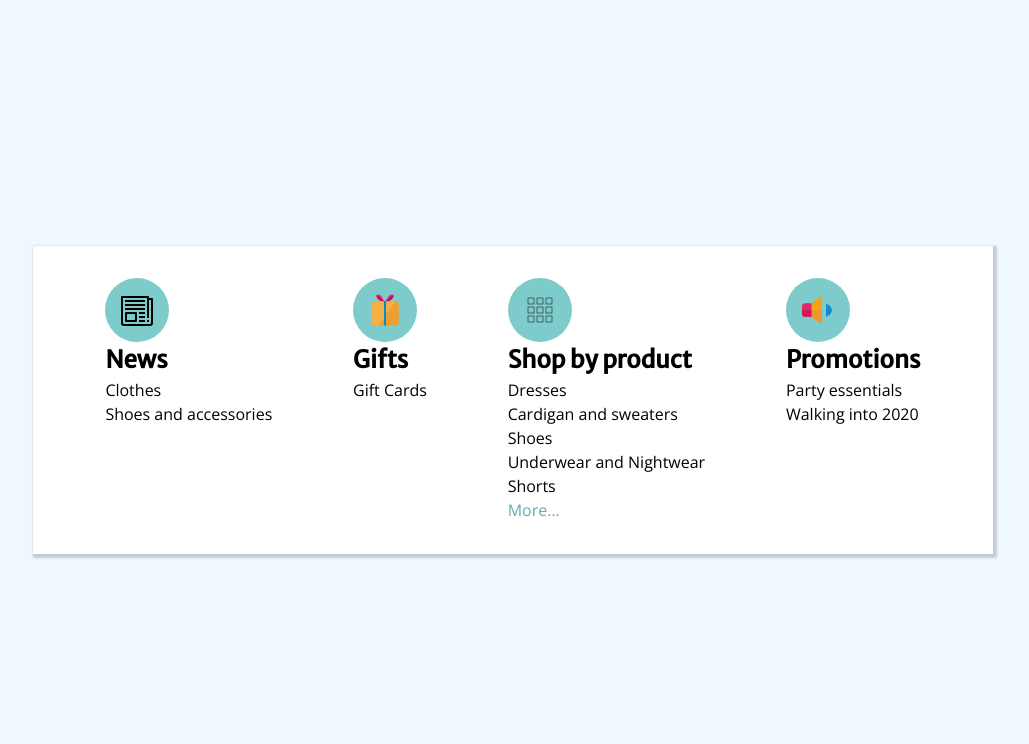
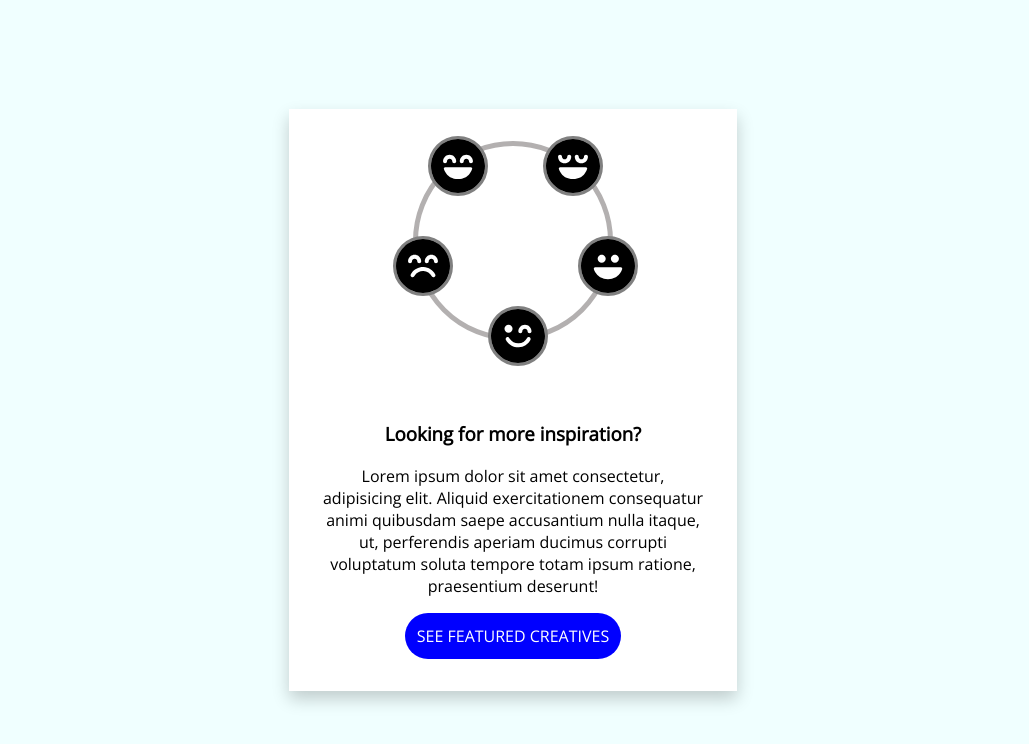
Before and after one commit to vishi-tata/ICodeThisChallenges, a plain HTML site: page index.html in a window 1280 px wide. Shown: the whole page, without its empty margins (127-1156 px from the left). Drawn offline with nearby package versions, Linux system fonts and the light colour scheme.

Commit message:
ICodeThis challenge dated 120223

```diff
--- a/index.html
+++ b/index.html
@@ -1,12 +1,11 @@
 <!DOCTYPE html>
-
-<html lang="en-US">
+<html lang="en">
 
 <head>
   <meta charset="UTF-8">
+  <meta http-equiv="X-UA-Compatible" content="IE=edge">
   <meta name="viewport" content="width=device-width, initial-scale=1.0">
-  <title>Main Nav Header</title>
-  <script src="https://cdn.tailwindcss.com"></script>
+  <title>Users Card</title>
   <link rel="preconnect" href="https://fonts.googleapis.com">
   <link rel="preconnect" href="https://fonts.gstatic.com" crossorigin>
   <link href="https://fonts.googleapis.com/css2?family=Merriweather+Sans&family=Open+Sans:wght@300;400&display=swap"
@@ -15,142 +14,99 @@
 </head>
 
 <body>
-  <header id="main-header">
-    <nav>
-      <ul id="nav-links">
-        <li>
-          <div class="img-container">
-            <svg width="800px" height="800px" viewBox="0 0 32 32" enable-background="new 0 0 32 32" id="Stock_cut"
-              version="1.1" xml:space="preserve" xmlns="http://www.w3.org/2000/svg"
-              xmlns:xlink="http://www.w3.org/1999/xlink">
-
-              <desc />
-
+  <section class="card">
+    <div class="users__image">
+      <div class="user__image" id="user-image-1"><svg fill="#000000" version="1.1" id="Capa_1"
+          xmlns="http://www.w3.org/2000/svg" xmlns:xlink="http://www.w3.org/1999/xlink" width="800px" height="800px"
+          viewBox="0 0 410.758 410.758" xml:space="preserve">
           <g>
-
-                <path d="M27,5V3H1v26   c0,1.105,0.895,2,2,2h26c1.105,0,2-0.895,2-2V5H27z" fill="none" stroke="#000000"
-                  stroke-linejoin="round" stroke-miterlimit="10" stroke-width="2" />
-
-                <rect fill="none" height="8" stroke="#000000" stroke-linejoin="round" stroke-miterlimit="10"
-                  stroke-width="2" width="10" x="5" y="19" />
-
-                <line fill="none" stroke="#000000" stroke-linejoin="round" stroke-miterlimit="10" stroke-width="2"
-                  x1="27" x2="27" y1="5" y2="24" />
-
-                <line fill="none" stroke="#000000" stroke-linejoin="round" stroke-miterlimit="10" stroke-width="2"
-                  x1="27" x2="27" y1="26" y2="28" />
-
-                <line fill="none" stroke="#000000" stroke-linejoin="round" stroke-miterlimit="10" stroke-width="2"
-                  x1="4" x2="24" y1="11" y2="11" />
-
-                <line fill="none" stroke="#000000" stroke-linejoin="round" stroke-miterlimit="10" stroke-width="2"
-                  x1="4" x2="24" y1="7" y2="7" />
-
-                <line fill="none" stroke="#000000" stroke-linejoin="round" stroke-miterlimit="10" stroke-width="2"
-                  x1="4" x2="24" y1="15" y2="15" />
-
-                <line fill="none" stroke="#000000" stroke-linejoin="round" stroke-miterlimit="10" stroke-width="2"
-                  x1="18" x2="24" y1="19" y2="19" />
-
-                <line fill="none" stroke="#000000" stroke-linejoin="round" stroke-miterlimit="10" stroke-width="2"
-                  x1="18" x2="24" y1="23" y2="23" />
-
-                <line fill="none" stroke="#000000" stroke-linejoin="round" stroke-miterlimit="10" stroke-width="2"
-                  x1="18" x2="24" y1="27" y2="27" />
-
+            <path d="M350.604,60.153C311.812,21.362,260.237,0,205.379,0C150.521,0,98.945,21.362,60.154,60.153S0,150.52,0,205.378
+         c0,54.858,21.363,106.437,60.154,145.227c38.791,38.791,90.366,60.153,145.225,60.153c54.859,0,106.434-21.362,145.225-60.153
+         c38.791-38.79,60.154-90.366,60.154-145.227C410.758,150.521,389.395,98.944,350.604,60.153z M91.78,169.325
+         c0-27.57,22.43-50,50-50c27.57,0,50,22.43,50,50c0,8.283-6.716,15-15,15c-8.285,0-15-6.717-15-15c0-11.027-8.972-20-20-20
+         c-11.028,0-20,8.973-20,20c0,8.283-6.716,15-15,15C98.496,184.325,91.78,177.608,91.78,169.325z M313.077,227.167
+         c-0.203,0.806-5.146,19.959-20.854,39.032c-14.561,17.684-41.445,38.761-86.845,38.761c-45.399,0-72.284-21.077-86.845-38.761
+         c-15.707-19.073-20.65-38.228-20.854-39.032c-0.751-2.989-0.083-6.157,1.812-8.588c1.896-2.431,4.805-3.853,7.887-3.853h196
+         c3.082,0,5.991,1.422,7.887,3.853S313.828,224.178,313.077,227.167z M303.978,184.325c-8.283,0-15-6.717-15-15
+         c0-11.027-8.972-20-20-20c-11.027,0-19.999,8.973-19.999,20c0,8.283-6.718,15-15,15c-8.285,0-15-6.717-15-15
+         c0-27.57,22.43-50,49.999-50c27.57,0,50,22.43,50,50C318.978,177.608,312.261,184.325,303.978,184.325z" />
           </g>
-
+        </svg></div>
+      <div class="user__image" id="user-image-2"><svg fill="#000000" version="1.1" id="Capa_1"
+          xmlns="http://www.w3.org/2000/svg" xmlns:xlink="http://www.w3.org/1999/xlink" width="800px" height="800px"
+          viewBox="0 0 410.758 410.758" xml:space="preserve">
+          <g>
+            <path
+              d="M350.604,60.153C311.812,21.362,260.237,0,205.379,0C150.521,0,98.945,21.362,60.154,60.153S0,150.52,0,205.378
+         c0,54.858,21.363,106.437,60.154,145.227c38.79,38.791,90.366,60.153,145.225,60.153c54.859,0,106.435-21.362,145.225-60.153
+         c38.791-38.79,60.154-90.366,60.154-145.227C410.758,150.521,389.395,98.944,350.604,60.153z M106.78,119.325
+         c8.284,0,15,6.717,15,15c0,11.027,8.972,20,20,20c11.028,0,20-8.973,20-20c0-8.283,6.716-15,15-15c8.284,0,15,6.717,15,15
+         c0,27.57-22.43,50-50,50c-27.57,0-50-22.43-50-50C91.78,126.042,98.496,119.325,106.78,119.325z M313.077,227.115
+         c-0.203,0.807-5.146,19.959-20.854,39.033c-14.561,17.684-41.445,38.76-86.845,38.76c-45.399,0-72.284-21.076-86.845-38.76
+         c-15.707-19.074-20.65-38.228-20.854-39.033c-0.751-2.988-0.083-6.156,1.812-8.588c1.896-2.431,4.805-3.852,7.887-3.852h196
+         c3.082,0,5.991,1.421,7.887,3.852C313.16,220.959,313.828,224.127,313.077,227.115z M268.978,184.325
+         c-27.569,0-49.999-22.43-49.999-50c0-8.283,6.715-15,15-15c8.283,0,15,6.717,15,15c0,11.027,8.972,20,19.999,20
+         c11.028,0,20-8.973,20-20c0-8.283,6.717-15,15-15c8.284,0,15,6.717,15,15C318.978,161.896,296.548,184.325,268.978,184.325z" />
+          </g>
         </svg>
       </div>
-          <h2>News</h2>
-          <ul class="sub-nav-links">
-            <li><a href="/index.html">Clothes</a></li>
-            <li><a href="/index.html">Shoes and accessories</a></li>
-          </ul>
-        </li>
-        <li>
-          <div class="img-container">
-            <svg width="800px" height="800px" viewBox="0 0 1024 1024" class="icon" version="1.1"
-              xmlns="http://www.w3.org/2000/svg">
+      <div class="user__image" id="user-image-3"><svg fill="#000000" version="1.1" id="Capa_1"
+          xmlns="http://www.w3.org/2000/svg" xmlns:xlink="http://www.w3.org/1999/xlink" width="800px" height="800px"
+          viewBox="0 0 410.758 410.758" xml:space="preserve">
+          <g>
             <path
-                d="M377.024 55.68c40.424 40.368 127 169.416 100.72 195.664-26.088 26.24-155.24-60.424-195.592-100.76-40.368-40.328-51.816-94.352-25.6-120.536C282.696 3.848 336.72 15.352 377.024 55.68zM646.952 55.68c-40.368 40.368-126.928 169.416-100.728 195.664 26.16 26.24 155.304-60.424 195.664-100.76 40.36-40.328 51.808-94.352 25.592-120.536C741.336 3.848 687.312 15.352 646.952 55.68z"
-                fill="#E5226B" />
-              <path
-                d="M477.744 251.344c-26.088 26.24-155.24-60.424-195.592-100.76-40.368-40.328-51.816-94.352-25.6-120.536M546.224 251.344c26.16 26.24 155.304-60.424 195.664-100.76 40.36-40.328 51.808-94.352 25.592-120.536"
-                fill="#C9005B" />
-              <path
-                d="M952.656 927.456c0 44.496-36.056 80.544-80.544 80.544H151.856c-44.456 0-80.512-36.056-80.512-80.544V319.984c0-44.512 36.056-80.568 80.512-80.568h720.256c44.496 0 80.544 36.056 80.544 80.568v607.472z"
-                fill="#EDA02F" />
-              <path
-                d="M840.608 239.408H151.856c-44.456 0-80.512 36.056-80.512 80.568v607.472c0 44.496 36.056 80.544 80.512 80.544h153.208l535.544-768.584z"
-                fill="#F5B146" />
-              <path
-                d="M544.264 1007.84l-0.752-761.016c0-17.408-14.088-31.504-31.504-31.504s-31.504 14.096-31.504 31.504l0.736 761.016h63.024z"
-                fill="#0092D2" />
-              <path d="M512.016 1007.84h32.248V247.592a31.496 31.496 0 0 0-31.504-31.504" fill="#0085BF" />
-            </svg>
+              d="M350.604,60.153C311.812,21.362,260.237,0,205.379,0C150.521,0,98.945,21.362,60.154,60.153S0,150.52,0,205.378
+         c0,54.858,21.363,106.437,60.154,145.227c38.791,38.791,90.366,60.153,145.225,60.153c54.859,0,106.434-21.362,145.225-60.153
+         c38.791-38.79,60.154-90.366,60.154-145.227C410.758,150.521,389.395,98.944,350.604,60.153z M91.78,169.325
+         c0-27.57,22.43-50,50-50c27.57,0,50,22.43,50,50c0,8.283-6.716,15-15,15c-8.284,0-15-6.717-15-15c0-11.027-8.972-20-20-20
+         c-11.028,0-20,8.973-20,20c0,8.283-6.716,15-15,15C98.496,184.325,91.78,177.608,91.78,169.325z M292.355,289.648
+         c-7.3,3.916-16.392,1.174-20.31-6.125c-12.427-23.154-36.397-38.406-62.562-39.806c-26.393-1.407-52.003,11.326-66.8,33.229
+         c-1.435,2.125-2.771,4.337-3.973,6.574c-3.919,7.301-13.014,10.041-20.311,6.123c-7.3-3.918-10.041-13.012-6.123-20.311
+         c1.68-3.127,3.544-6.215,5.545-9.178c19.625-29.049,52.843-46.543,87.713-46.543c1.844,0,3.696,0.049,5.548,0.146
+         c36.559,1.953,70.047,23.248,87.396,55.576C302.397,276.636,299.655,285.73,292.355,289.648z M303.978,184.325
+         c-8.283,0-15-6.717-15-15c0-11.027-8.972-20-20-20c-11.027,0-19.999,8.973-19.999,20c0,8.283-6.717,15-15,15
+         c-8.285,0-15-6.717-15-15c0-27.57,22.43-50,49.999-50c27.57,0,50,22.43,50,50C318.978,177.608,312.262,184.325,303.978,184.325z" />
+          </g>
+        </svg></div>
+      <div class="user__image" id="user-image-4"><svg fill="#000000" version="1.1" id="Capa_1"
+          xmlns="http://www.w3.org/2000/svg" xmlns:xlink="http://www.w3.org/1999/xlink" width="800px" height="800px"
+          viewBox="0 0 410.758 410.758" xml:space="preserve">
+          <g>
+            <path d="M350.604,60.153C311.812,21.362,260.237,0,205.379,0C150.521,0,98.945,21.362,60.154,60.153S0,150.52,0,205.378
+         c0,54.858,21.363,106.437,60.154,145.227c38.791,38.791,90.366,60.153,145.225,60.153c54.858,0,106.434-21.362,145.225-60.153
+         c38.791-38.79,60.154-90.366,60.154-145.227C410.758,150.521,389.395,98.944,350.604,60.153z M257.93,120.001
+         c16.955,0,30.749,13.794,30.749,30.749s-13.794,30.749-30.749,30.749c-16.953,0-30.748-13.794-30.748-30.749
+         S240.977,120.001,257.93,120.001z M157.435,120.001c16.955,0,30.749,13.794,30.749,30.749s-13.794,30.749-30.749,30.749
+         c-16.954,0-30.749-13.794-30.749-30.749S140.481,120.001,157.435,120.001z M313.077,228c-0.203,0.806-5.146,19.959-20.854,39.033
+         c-14.561,17.683-41.445,38.76-86.845,38.76c-45.399,0-72.284-21.077-86.845-38.76c-15.707-19.074-20.65-38.229-20.854-39.033
+         c-0.751-2.989-0.083-6.157,1.812-8.588c1.896-2.432,4.805-3.852,7.887-3.852h196c3.082,0,5.991,1.42,7.887,3.852
+         C313.16,221.843,313.828,225.011,313.077,228z" />
+          </g>
+        </svg></div>
+      <div class="user__image" id="user-image-5"><svg fill="#000000" version="1.1" id="Capa_1"
+          xmlns="http://www.w3.org/2000/svg" xmlns:xlink="http://www.w3.org/1999/xlink" width="800px" height="800px"
+          viewBox="0 0 410.758 410.758" xml:space="preserve">
+          <g>
+            <path d="M350.604,60.153C311.812,21.362,260.236,0,205.379,0C150.52,0,98.945,21.362,60.154,60.153S0,150.52,0,205.378
+         c0,54.858,21.363,106.437,60.154,145.227c38.791,38.791,90.366,60.153,145.225,60.153c54.859,0,106.434-21.362,145.225-60.153
+         c38.791-38.79,60.154-90.366,60.154-145.227C410.758,150.521,389.395,98.944,350.604,60.153z M102.587,150.29
+         c0-16.955,13.795-30.749,30.749-30.749c16.955,0,30.749,13.794,30.749,30.749s-13.794,30.749-30.749,30.749
+         C116.382,181.039,102.587,167.245,102.587,150.29z M299.729,235.734c-17.348,32.328-50.836,53.623-87.395,55.576
+         c-1.852,0.098-3.705,0.146-5.549,0.146c-34.869,0-68.088-17.494-87.713-46.543c-2-2.963-3.865-6.051-5.545-9.178
+         c-3.918-7.299-1.176-16.394,6.123-20.312c7.297-3.918,16.393-1.178,20.311,6.123c1.201,2.238,2.539,4.449,3.973,6.574
+         c14.797,21.903,40.408,34.639,66.8,33.229c26.162-1.397,50.136-16.65,62.562-39.805c3.918-7.299,13.01-10.041,20.312-6.125
+         C300.904,219.343,303.646,228.438,299.729,235.734z M293.171,184.478c-8.285,0-15-6.717-15-15c0-11.027-8.973-20-20-20
+         c-11.028,0-20,8.973-20,20c0,8.283-6.717,15-15,15c-8.285,0-15-6.717-15-15c0-27.57,22.431-50,50-50c27.57,0,50,22.43,50,50
+         C308.171,177.761,301.454,184.478,293.171,184.478z" />
+          </g>
+        </svg></div>
     </div>
-          <h2>Gifts</h2>
-          <ul class="sub-nav-links">
-            <li><a href="/index.html">Gift Cards</a></li>
-          </ul>
-        </li>
-        <li>
-          <div class="img-container">
-            <svg width="800px" height="800px" viewBox="0 0 64 64" xmlns="http://www.w3.org/2000/svg" fill="none"
-              stroke="#000000">
-              <rect x="8" y="8" width="12" height="12" />
-              <rect x="26" y="8" width="12" height="12" />
-              <rect x="26" y="44" width="12" height="12" />
-              <rect x="44" y="8" width="12" height="12" />
-              <rect x="8" y="26" width="12" height="12" />
-              <rect x="26" y="26" width="12" height="12" />
-              <rect x="44" y="26" width="12" height="12" />
-              <rect x="8" y="44" width="12" height="12" />
-              <rect x="44" y="44" width="12" height="12" />
-            </svg>
-          </div>
-          <h2>Shop by product</h2>
-          <ul class="sub-nav-links">
-            <li><a href="/index.html">Dresses</a></li>
-            <li><a href="/index.html">Cardigan and sweaters</a></li>
-            <li><a href="/index.html">Shoes</a></li>
-            <li><a href="/index.html">Underwear and Nightwear</a></li>
-            <li><a href="/index.html">Shorts</a></li>
-          </ul>
-          <a href="/index.html" id="more-products">More...</a>
-        </li>
-        <li>
-          <div class="img-container">
-            <svg width="800px" height="800px" viewBox="0 -39.5 1103 1103" class="icon" version="1.1"
-              xmlns="http://www.w3.org/2000/svg">
-              <path
-                d="M830.888 295.504c111.792 34.984 192.032 120.192 192.032 219.72 0 99.824-79.616 185.28-192.032 220.016"
-                fill="#0092D2" />
-              <path
-                d="M682.976 16l-358.48 260.776H109.88c-60.064 0-108.8 48.704-108.8 108.8v252.944c0 60.096 48.736 108.728 108.8 108.728H324.56L682.976 1008V16z"
-                fill="#F4A417" />
-              <path d="M1.08 510.736v127.784c0 60.096 48.736 108.728 108.8 108.728H324.56L682.976 1008V510.736H1.08z"
-                fill="#EF962F" />
-              <path
-                d="M324.56 747.248H109.88c-60.064 0-108.8-48.632-108.8-108.728V385.576c0-60.096 48.736-108.8 108.8-108.8h214.608l0.072 470.472z"
-                fill="#E5226B" />
-              <path d="M1.08 638.52c0 60.096 48.736 108.728 108.8 108.728H324.56l-0.032-236.512H1.08v127.784z"
-                fill="#CB1B5B" />
-              <path
-                d="M830.888 735.232c112.416-34.736 192.032-120.192 192.032-220.016 0-1.528-0.416-2.952-0.488-4.48h-191.544v224.496z"
-                fill="#1B81CC" />
-            </svg>
-          </div>
-          <h2>Promotions</h2>
-          <ul class="sub-nav-links">
-            <li><a href="/index.html">Party essentials</a></li>
-            <li><a href="/index.html">Walking into 2020</a></li>
-          </ul>
-        </li>
-      </ul>
-    </nav>
-  </header>
+    <h3>Looking for more inspiration?</h3>
+    <p>Lorem ipsum dolor sit amet consectetur, adipisicing elit. Aliquid exercitationem consequatur animi quibusdam
+      saepe accusantium nulla itaque, ut, perferendis aperiam ducimus corrupti voluptatum soluta tempore totam ipsum
+      ratione, praesentium deserunt!</p>
+    <a>SEE FEATURED CREATIVES</a>
+  </section>
 </body>
 
 </html>
--- a/styles.css
+++ b/styles.css
@@ -1,51 +1,95 @@
 body {
-  background-color: aliceblue;
+  background-color: azure;
+  display: flex;
+  align-items: center;
+  height: 100vh;
+  margin: 0;
+}
+
+.card {
+  width: 35vw;
+  max-width: 600px;
+  margin: auto;
+  box-shadow: 0 8px 16px 0 rgba(0, 0, 0, 0.2);
+  background-color: white;
+  padding: 32px;
+  box-sizing: border-box;
+  text-align: center;
+  font-family: 'Open Sans', sans-serif;
+}
+
+.users__image {
+  width: 200px;
+  height: 200px;
+  margin: auto;
+  border: 5px solid rgb(179, 176, 176);
+  border-radius: 100px;
+  box-sizing: border-box;
+  position: relative;
+  margin-bottom: 80px;
+  z-index: 1;
+}
+
+svg {
+  width: 60px;
+  height: 60px;
+  object-fit: cover;
+}
+
+
+ul {
+  list-style: none;
+}
+
+.user__image {
+  position: absolute;
+  width: 60px;
+  height: 60px;
+  box-sizing: border-box;
+  border: 3px solid gray;
+  border-radius: 30px;
   display: flex;
   justify-content: center;
   align-items: center;
-  height: 100vh;
-  font-family: 'Open Sans', sans-serif;
+  z-index: 2;
+  background-color: white;
 }
 
-#main-header {
-  background-color: white;
-  width: 75%;
-  box-shadow: 2px 2px 2px 2px rgba(25, 25, 25, 0.2);
-  padding: 2rem;
+#user-image-1 {
+  top: -10px;
+  left: 10px;
 }
 
-#nav-links {
-  display: flex;
-  justify-content: space-around;
+#user-image-2 {
+  top: -10px;
+  left: 125px;
 }
 
-li h2 {
-  font-weight: bold;
-  font-size: 1.5em;
-  font-family: 'Merriweather Sans', sans-serif;
+#user-image-3 {
+  top: 90px;
+  left: -25px;
 }
 
-.img-container {
-  text-align: left;
-  background-color: rgb(126, 203, 203);
-  padding: 12px;
-  width: 4em;
-  height: 4em;
-  border-radius: 2em;
-  display: flex;
-  align-items: center;
-  justify-content: center;
+#user-image-4 {
+  top: 90px;
+  left: 160px;
 }
 
-svg {
-  width: 32px;
-  height: 32px;
+#user-image-5 {
+  top: 160px;
+  left: 70px;
 }
 
-.sub-nav-links {
-  text-align: left;
+p {
+  margin-bottom: 16px;
 }
 
-#more-products {
-  color: rgb(95, 175, 175);
+a {
+  display: inline-block;
+  box-sizing: border-box;
+  padding: 12px;
+  background-color: blue;
+  color: white;
+  text-transform: uppercase;
+  border-radius: 24px;
 }
```
Also changed, not shown: gift-svgrepo-com (1).svg (deleted), news-feed-svgrepo-com.svg (deleted), products-svgrepo-com.svg (deleted), trumpet-svgrepo-com.svg (deleted). Lines whose indentation alone changed are shown as unchanged.
